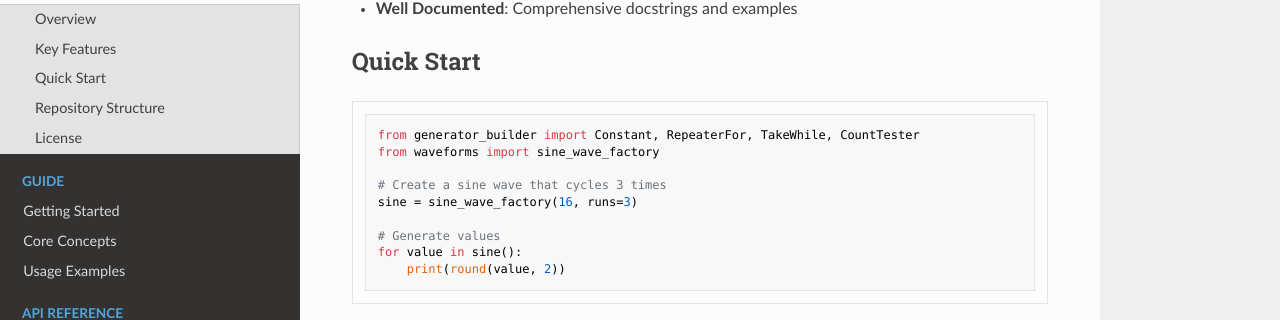
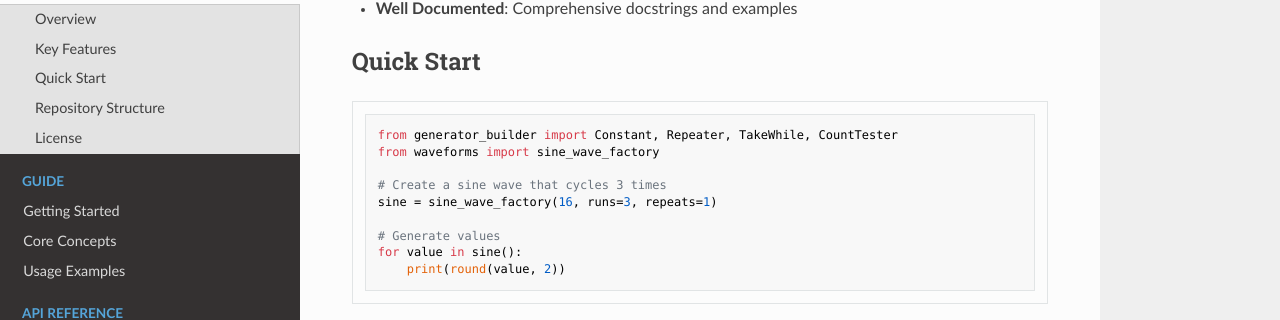
Before and after one commit to pjritee/generator_builder, an MkDocs documentation site: the page built from docs/index.md, in a window 1280 px wide and 900 px high, scrolled down 553 px. Shown: the part 132-452 px from the top of the window. Built offline with MkDocs 1.6.1, drawn with Linux system fonts in a browser that asks for light colours; nearby versions of some CDN libraries.

Commit message:
fix example in index.md

````diff
--- a/docs/index.md
+++ b/docs/index.md
@@ -20,11 +20,11 @@ A small collection of generator-builder utilities and helpers for creating reusa
 ## Quick Start
 
 ```python
-from generator_builder import Constant, RepeaterFor, TakeWhile, CountTester
+from generator_builder import Constant, Repeater, TakeWhile, CountTester
 from waveforms import sine_wave_factory
 
 # Create a sine wave that cycles 3 times
-sine = sine_wave_factory(16, runs=3)
+sine = sine_wave_factory(16, runs=3, repeats=1)
 
 # Generate values
 for value in sine():
````
Also changed, not shown: site/index.html, site/search/search_index.json, 1 other file.
